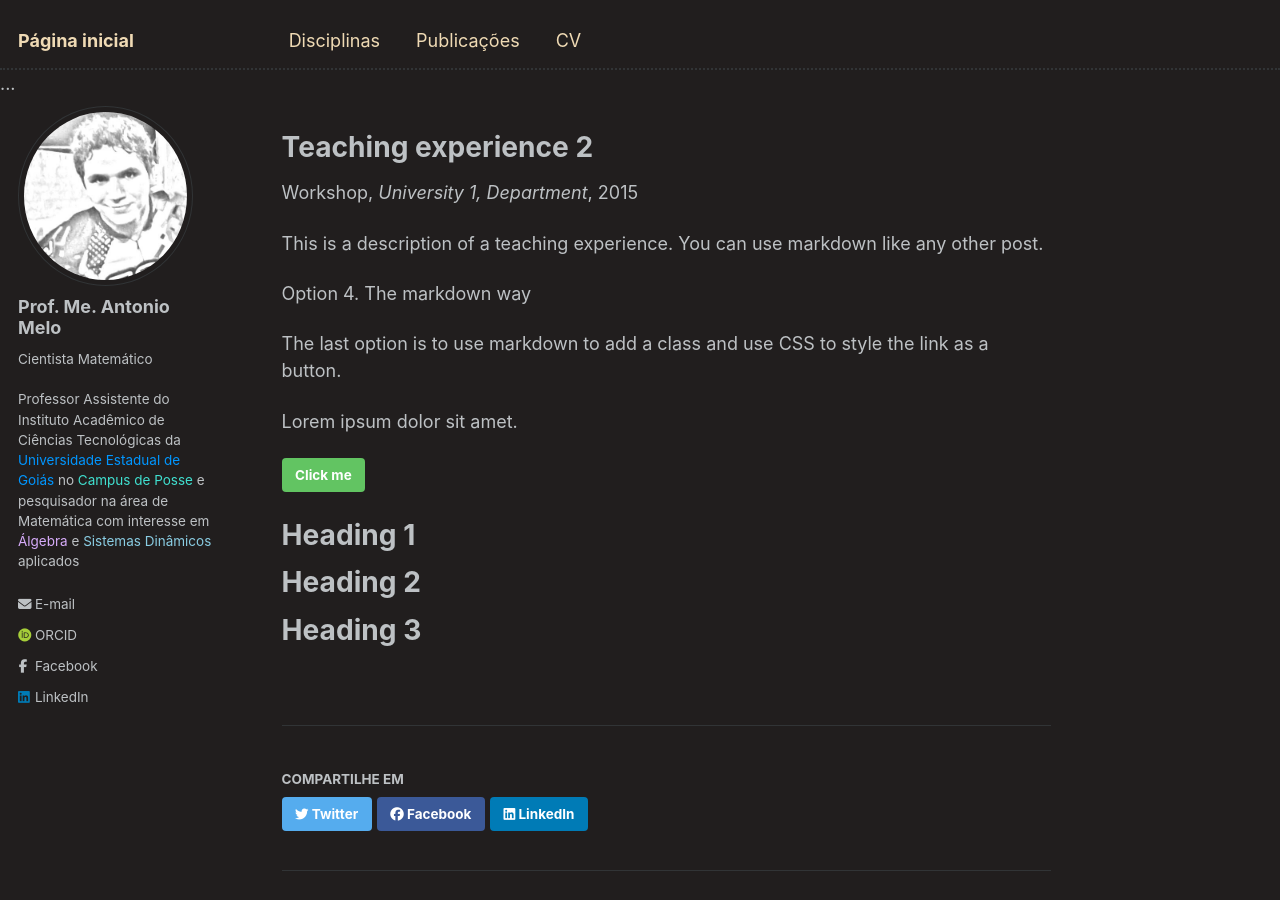
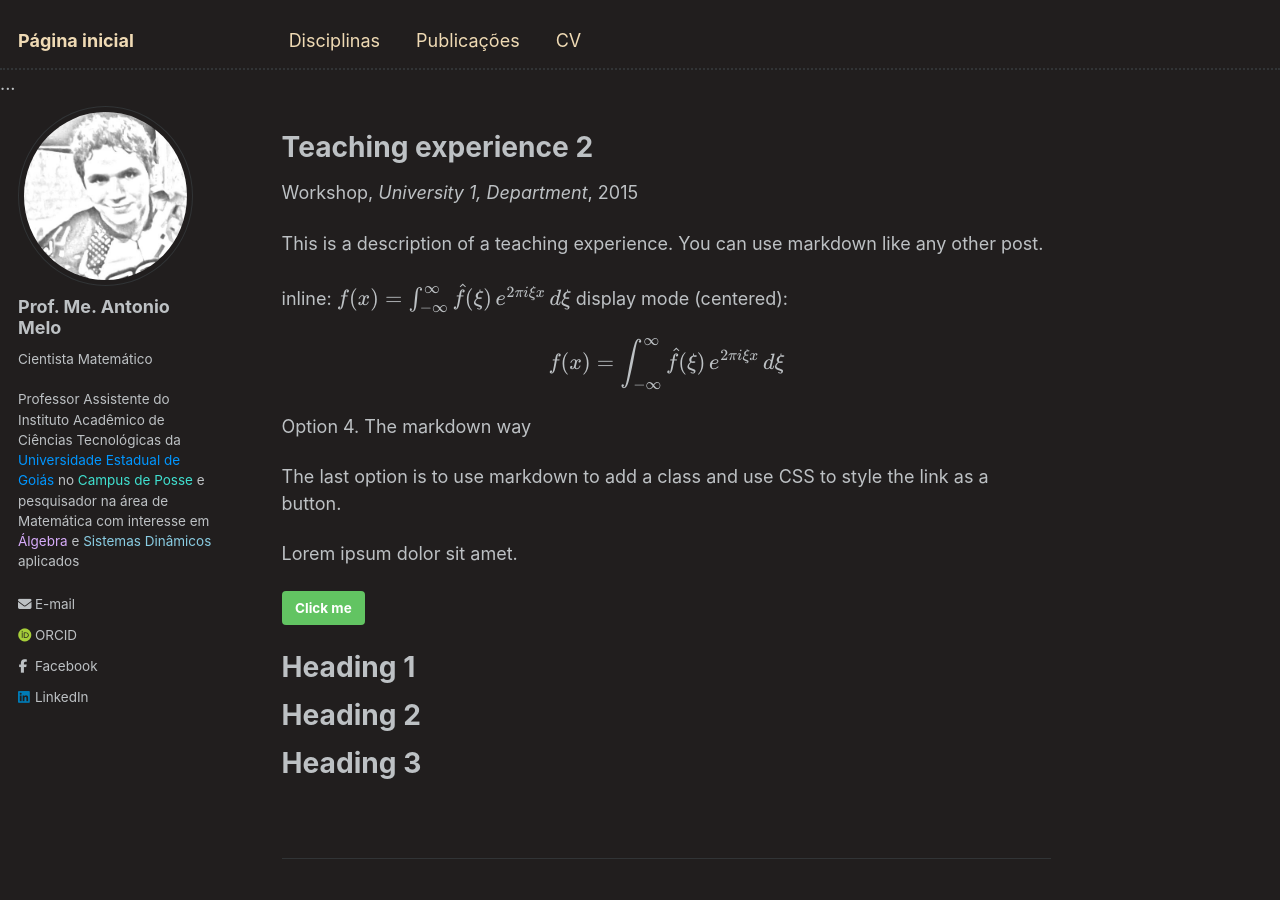
Before and after one commit to antmelo/antmelo.github.io, a Jekyll site: the page built from _teaching/2015-spring-teaching-2.md, in a window 1280 px wide and 900 px high. Built offline with Jekyll 4.4.1, drawn with Linux system fonts in a browser that asks for light colours; nearby versions of some CDN libraries; some web fonts are replaced.

Commit message:
Update 2015-spring-teaching-2.md

```diff
--- a/_teaching/2015-spring-teaching-2.md
+++ b/_teaching/2015-spring-teaching-2.md
@@ -6,10 +6,16 @@ permalink: /teaching/2015-spring-teaching-1
 venue: "University 1, Department"
 date: 2015-01-01
 location: "City, Country"
+katex: True
 ---
 
 This is a description of a teaching experience. You can use markdown like any other post.
 
+
+inline: $$f(x) = \int_{-\infty}^\infty \hat f(\xi)\,e^{2 \pi i \xi x} \,d\xi$$
+display mode (centered):
+
+$$f(x) = \int_{-\infty}^\infty \hat f(\xi)\,e^{2 \pi i \xi x} \,d\xi$$
 
 Option 4. The markdown way
 
```
